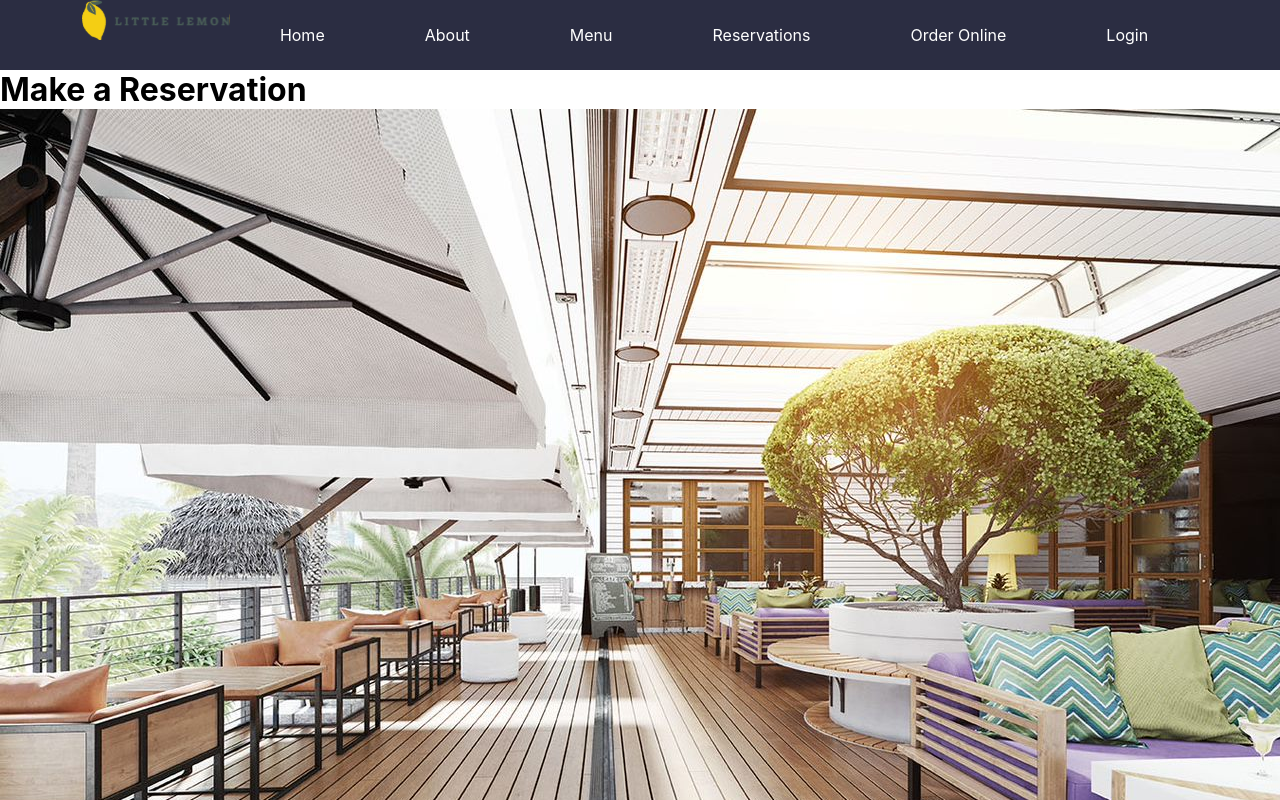
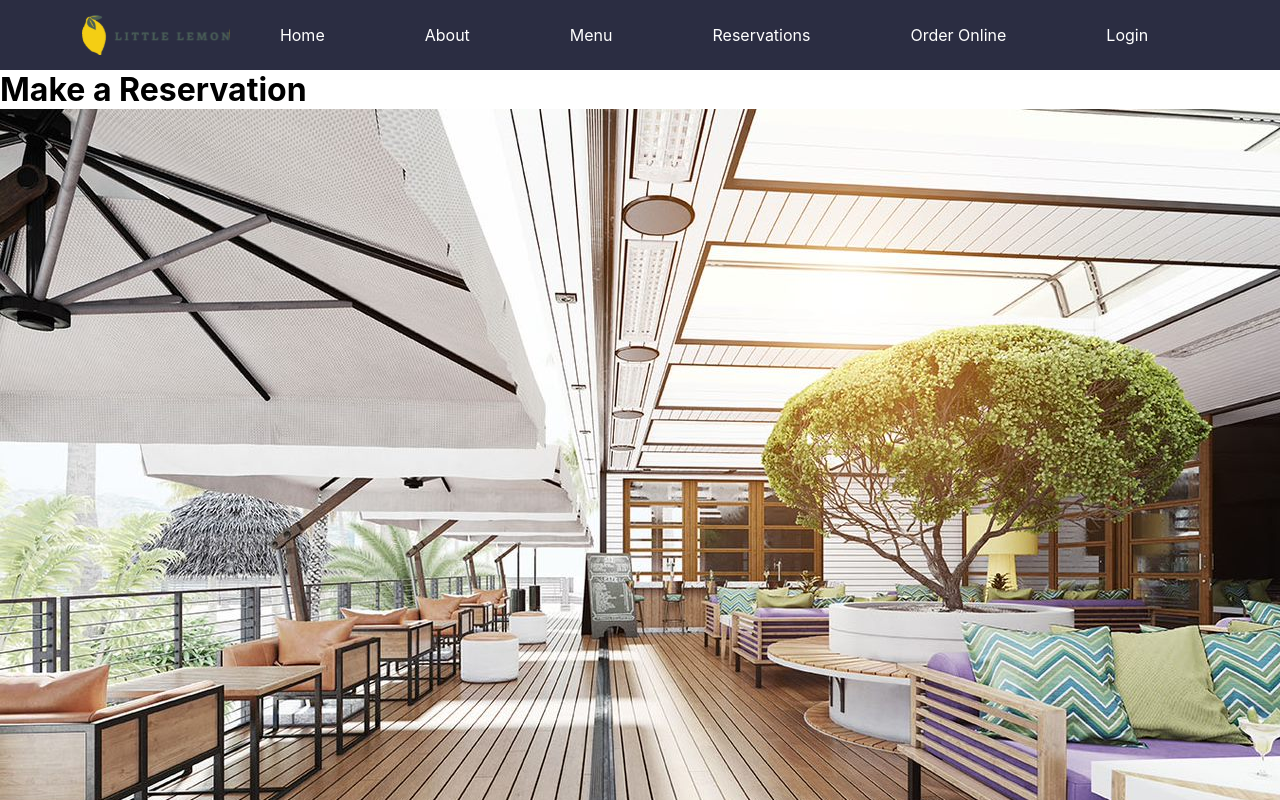
Before and after one commit to digitAI-4N6/little-lemon, a React (Create React App) app: page / in a window 1280 px wide. Shown: the top 800 px of the page. Built offline with nearby package versions, Linux system fonts and the light colour scheme.

Commit message:
fix logo padding-top
fix logo padding-top

```diff
--- a/src/App.css
+++ b/src/App.css
@@ -62,3 +62,7 @@
   text-decoration: none;
   color: #FFFFFF;
 }
+
+.container img {
+  padding-top: 15px;
+}
```
